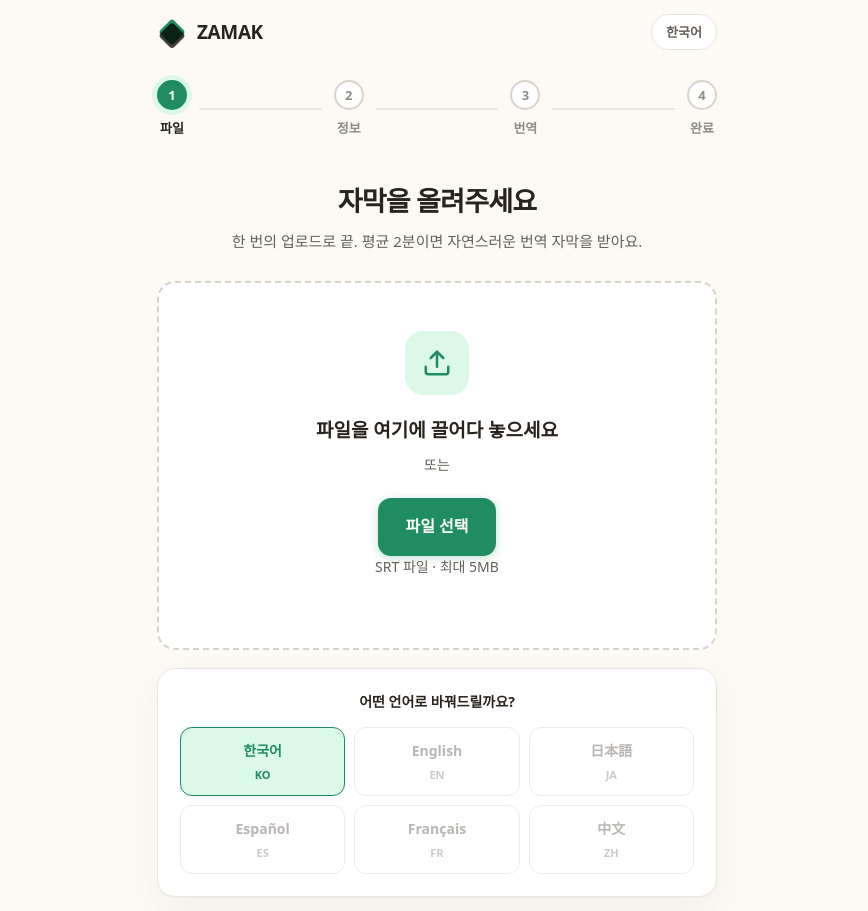
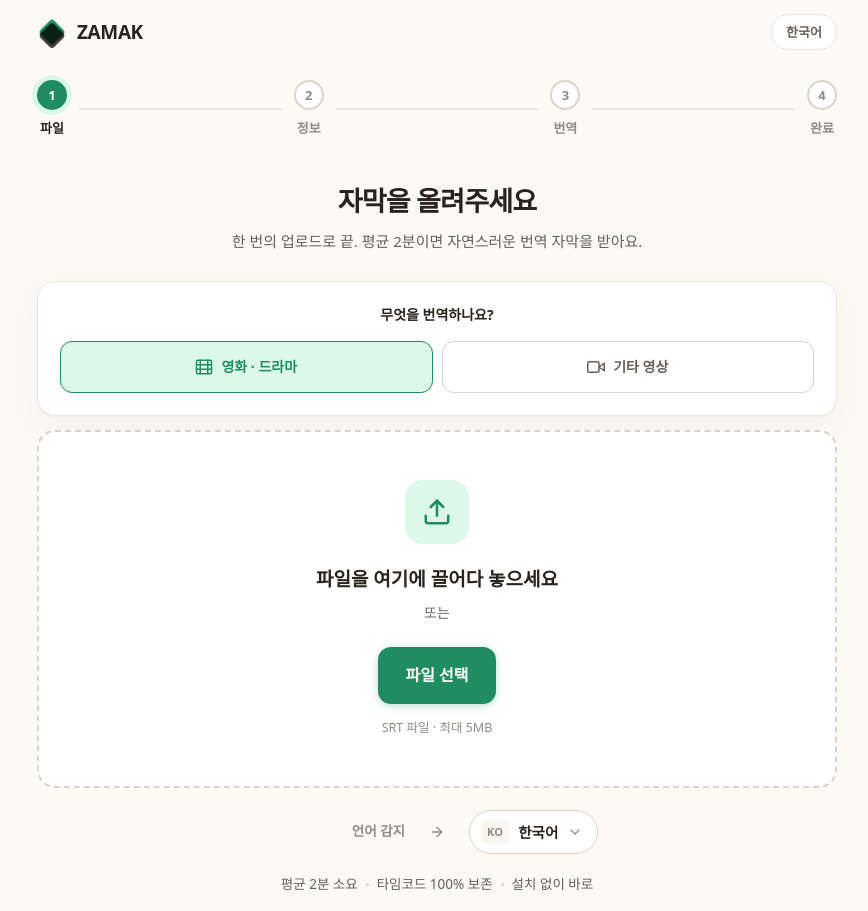
Before and after one commit to mut36/zamak, a Next.js app: page / in a window 1280 px wide. Shown: the top 911 px of the page, without its empty margins (203-1071 px from the left). Built offline with nearby package versions, Linux system fonts and the light colour scheme; a web font is replaced by a local one.

Commit message:
Polish Simple wizard UI and set version to 0.2.0
Align SemVer with the two real milestones (initial product, ZAMAK
redesign), and ship upload/info polish: custom language select,
centered langflow, active-step ripple, and cursor/spacing tweaks.

Co-authored-by: Cursor <cursoragent@cursor.com>

```diff
--- a/app/components/simple/InfoStep.tsx
+++ b/app/components/simple/InfoStep.tsx
@@ -147,7 +147,7 @@ function MovieInfo({
       )}
 
       {!busy && (
-        <div className='field'>
+        <div className='field mt-6'>
           <label>{c.notesLabel}</label>
           <p className='text-[12px] text-ink-3 mb-2'>{c.notesHint}</p>
           <textarea
--- /dev/null
+++ b/app/components/simple/LanguageSelect.tsx
@@ -0,0 +1,79 @@
+'use client';
+
+import { useEffect, useRef, useState } from 'react';
+import { ChevronDownIcon, CheckIcon } from '../icons';
+import { TARGET_LANGS, getTargetLang } from '../../config/languages';
+import { COPY } from '../../i18n/simpleCopy';
+
+interface LanguageSelectProps {
+  value: string;
+  onChange: (code: string) => void;
+}
+
+export function LanguageSelect({ value, onChange }: LanguageSelectProps) {
+  const [open, setOpen] = useState(false);
+  const rootRef = useRef<HTMLDivElement>(null);
+  const c = COPY.upload;
+  const current = getTargetLang(value) ?? TARGET_LANGS[0];
+
+  useEffect(() => {
+    if (!open) return;
+    const onDocClick = (e: MouseEvent) => {
+      if (rootRef.current && !rootRef.current.contains(e.target as Node)) setOpen(false);
+    };
+    const onKey = (e: KeyboardEvent) => {
+      if (e.key === 'Escape') setOpen(false);
+    };
+    document.addEventListener('mousedown', onDocClick);
+    document.addEventListener('keydown', onKey);
+    return () => {
+      document.removeEventListener('mousedown', onDocClick);
+      document.removeEventListener('keydown', onKey);
+    };
+  }, [open]);
+
+  return (
+    <div className='lselect' ref={rootRef}>
+      <button
+        type='button'
+        className={`lselect-trigger${open ? ' open' : ''}`}
+        onClick={() => setOpen((o) => !o)}
+        aria-haspopup='listbox'
+        aria-expanded={open}
+        aria-label={c.langLabel}
+      >
+        <span className='lselect-mono'>{current.mono}</span>
+        <span className='lselect-label'>{current.label}</span>
+        <ChevronDownIcon className='lselect-chev' />
+      </button>
+
+      {open && (
+        <ul className='lselect-menu' role='listbox'>
+          {TARGET_LANGS.map((lang) => (
+            <li key={lang.code} role='presentation'>
+              <button
+                type='button'
+                role='option'
+                aria-selected={lang.code === value}
+                disabled={!lang.enabled}
+                onClick={() => {
+                  onChange(lang.code);
+                  setOpen(false);
+                }}
+                className={`lselect-opt${lang.code === value ? ' on' : ''}`}
+              >
+                <span className='lselect-mono'>{lang.mono}</span>
+                <span className='lselect-label'>{lang.label}</span>
+                {lang.enabled ? (
+                  lang.code === value && <CheckIcon className='lselect-check' />
+                ) : (
+                  <span className='lselect-soon'>{c.comingSoon}</span>
+                )}
+              </button>
+            </li>
+          ))}
+        </ul>
+      )}
+    </div>
+  );
+}
--- a/app/components/simple/UploadStep.tsx
+++ b/app/components/simple/UploadStep.tsx
@@ -1,8 +1,8 @@
 'use client';
 
 import { useRef, useState, type DragEvent } from 'react';
-import { UploadIcon, FilmIcon, VideoIcon } from '../icons';
-import { TARGET_LANGS } from '../../config/languages';
+import { UploadIcon, FilmIcon, VideoIcon, ArrowRightIcon } from '../icons';
+import { LanguageSelect } from './LanguageSelect';
 import type { ContentType } from '../../types/translation';
 import { COPY } from '../../i18n/simpleCopy';
 
@@ -39,6 +39,29 @@ export function UploadStep({
       <div className='head text-center mb-7'>
         <h1>{c.title}</h1>
         <p>{c.subtitle}</p>
+      </div>
+
+      {/* Content type — above the dropzone */}
+      <div className='card qcard mb-[14px]'>
+        <p className='qlabel'>{c.typeLabel}</p>
+        <div className='seg'>
+          <button
+            type='button'
+            onClick={() => onContentType('movie')}
+            className={`segbtn${contentType === 'movie' ? ' on' : ''}`}
+          >
+            <FilmIcon />
+            {c.typeMovie}
+          </button>
+          <button
+            type='button'
+            onClick={() => onContentType('other')}
+            className={`segbtn${contentType === 'other' ? ' on' : ''}`}
+          >
+            <VideoIcon />
+            {c.typeOther}
+          </button>
+        </div>
       </div>
 
       {/* Dropzone */}
@@ -95,49 +118,11 @@ export function UploadStep({
         </p>
       )}
 
-      {/* Target language */}
-      <div className='card qcard mt-[18px]'>
-        <p className='qlabel'>{c.langLabel}</p>
-        <div className='langgrid'>
-          {TARGET_LANGS.map((lang) => (
-            <button
-              key={lang.code}
-              type='button'
-              disabled={!lang.enabled}
-              onClick={() => lang.enabled && onTargetLang(lang.code)}
-              className={`langbtn${targetLang === lang.code ? ' on' : ''}${
-                lang.enabled ? '' : ' opacity-45 cursor-not-allowed'
-              }`}
-              title={lang.enabled ? undefined : c.comingSoon}
-            >
-              <span>{lang.label}</span>
-              <span className='lc'>{lang.mono}</span>
-            </button>
-          ))}
-        </div>
-      </div>
-
-      {/* Content type */}
-      <div className='card qcard mt-[14px]'>
-        <p className='qlabel'>{c.typeLabel}</p>
-        <div className='seg'>
-          <button
-            type='button'
-            onClick={() => onContentType('movie')}
-            className={`segbtn${contentType === 'movie' ? ' on' : ''}`}
-          >
-            <FilmIcon />
-            {c.typeMovie}
-          </button>
-          <button
-            type='button'
-            onClick={() => onContentType('other')}
-            className={`segbtn${contentType === 'other' ? ' on' : ''}`}
-          >
-            <VideoIcon />
-            {c.typeOther}
-          </button>
-        </div>
+      {/* Target language — chromeless "detected → target" flow */}
+      <div className='langflow'>
+        <span className='langflow-src'>{c.langDetect}</span>
+        <ArrowRightIcon className='langflow-arrow' />
+        <LanguageSelect value={targetLang} onChange={onTargetLang} />
       </div>
 
       {/* Reassurance */}
--- a/app/globals.css
+++ b/app/globals.css
@@ -26,11 +26,15 @@
   --radius: 18px;
   --radius-sm: 12px;
 
-  --shadow: 0 1px 2px oklch(0.4 0.02 80 / 0.04), 0 12px 32px oklch(0.45 0.03 80 / 0.06);
-  --shadow-lg: 0 2px 4px oklch(0.4 0.02 80 / 0.04), 0 18px 48px oklch(0.45 0.03 80 / 0.09);
+  --shadow:
+    0 1px 2px oklch(0.4 0.02 80 / 0.04), 0 12px 32px oklch(0.45 0.03 80 / 0.06);
+  --shadow-lg:
+    0 2px 4px oklch(0.4 0.02 80 / 0.04), 0 18px 48px oklch(0.45 0.03 80 / 0.09);
 
   --mono: var(--font-jetbrains-mono), ui-monospace, 'SFMono-Regular', monospace;
-  --sans: 'Pretendard Variable', 'Pretendard', var(--font-jetbrains-mono), system-ui, sans-serif;
+  --sans:
+    'Pretendard Variable', 'Pretendard', var(--font-jetbrains-mono), system-ui,
+    sans-serif;
 }
 
 /* Pro workspace theme — cool blue. Applied via <html data-theme="pro">. */
@@ -83,9 +87,22 @@ body {
   color: var(--ink);
   line-height: 1.6;
   -webkit-font-smoothing: antialiased;
+  /* Arrow cursor over static text everywhere; editable fields opt back in below */
+  cursor: default;
 }
 .mono {
   font-family: var(--mono);
+}
+input,
+textarea,
+[contenteditable] {
+  cursor: text;
+}
+button {
+  cursor: pointer;
+}
+button:disabled {
+  cursor: not-allowed;
 }
 ::selection {
   background: var(--accent-soft);
@@ -135,6 +152,7 @@ body {
     font-size: 13px;
     font-weight: 600;
     color: var(--ink-2);
+    cursor: default;
   }
 
   /* Step tracker */
@@ -158,10 +176,32 @@ body {
     transition: 0.2s;
   }
   .step.active .dot {
+    position: relative;
     border-color: var(--accent);
     background: var(--accent);
     color: #fff;
     box-shadow: 0 0 0 5px var(--accent-soft);
+  }
+  /* Repeating light ripple radiating out from the active dot */
+  .step.active .dot::after {
+    content: '';
+    position: absolute;
+    inset: -2px;
+    border-radius: 50%;
+    box-shadow: 0 0 0 0 oklch(var(--accent-rgbish) / 0.45);
+    animation: dot-ripple 2s ease-out infinite;
+    pointer-events: none;
+  }
+  @keyframes dot-ripple {
+    0% {
+      box-shadow: 0 0 0 0 oklch(var(--accent-rgbish) / 0.45);
+    }
+    70% {
+      box-shadow: 0 0 0 14px oklch(var(--accent-rgbish) / 0);
+    }
+    100% {
+      box-shadow: 0 0 0 0 oklch(var(--accent-rgbish) / 0);
+    }
   }
   .step.done .dot {
     border-color: var(--accent);
@@ -221,7 +261,7 @@ body {
     padding: 48px 28px;
     text-align: center;
     transition: 0.18s;
-    cursor: pointer;
+    cursor: default;
   }
   .drop:hover {
     border-color: var(--accent-line);
@@ -251,15 +291,19 @@ body {
     color: var(--ink);
     margin: 0 0 8px;
   }
-  .drop p {
+  .drop p:not(.fmt) {
     font-size: 14px;
     color: var(--ink-2);
     margin: 0 0 22px;
   }
-  .fmt {
+  .drop .btn-lg {
+    margin-bottom: 12px;
+  }
+  .drop p.fmt {
     font-size: 12.5px;
     color: var(--ink-3);
-    margin-top: 18px;
+    margin: 0;
+    padding-top: 2px;
   }
 
   /* Buttons */
@@ -324,42 +368,147 @@ body {
     text-align: center;
     color: var(--ink);
   }
-  .langgrid {
+
+  /* Target-language row — chromeless "detected → target" flow, no card.
+     Muted source label → arrow → prominent target pill. */
+  .langflow {
+    /* 1fr | arrow | 1fr — keeps the arrow at the exact horizontal center
+       even though the side items have different widths */
     display: grid;
-    grid-template-columns: repeat(3, 1fr);
+    grid-template-columns: 1fr auto 1fr;
+    align-items: center;
+    gap: 24px;
+    margin-top: 22px;
+  }
+  .langflow-src {
+    justify-self: end;
+    color: var(--ink-3);
+    font-size: 13.5px;
+    font-weight: 600;
+  }
+  .langflow > .lselect {
+    justify-self: start;
+  }
+  .langflow-arrow {
+    width: 16px;
+    height: 16px;
+    color: var(--ink-3);
+    flex: none;
+  }
+
+  /* Target-language dropdown (custom, replaces native <select>) */
+  /* Centered, content-hugging pill (echoes the top-bar lang-pill) */
+  .lselect {
+    position: relative;
+    display: inline-block;
+  }
+  .lselect-trigger {
+    display: inline-flex;
+    align-items: center;
     gap: 9px;
-  }
-  .langbtn {
     border: 1.5px solid var(--border-strong);
     background: var(--surface);
-    border-radius: 12px;
-    padding: 12px 8px;
+    border-radius: 999px;
+    padding: 9px 14px 9px 11px;
+    font-size: 14.5px;
+    font-weight: 600;
+    color: var(--ink);
+    cursor: pointer;
+    transition: 0.13s;
+  }
+  .lselect-trigger:hover {
+    border-color: var(--accent-line);
+  }
+  .lselect-trigger.open {
+    border-color: var(--accent);
+    box-shadow: 0 0 0 4px var(--accent-soft);
+  }
+  .lselect-label {
+    white-space: nowrap;
+  }
+  .lselect-mono {
+    font-family: var(--mono);
+    font-size: 11px;
+    font-weight: 700;
+    color: var(--ink-3);
+    background: var(--surface-2);
+    border-radius: 6px;
+    padding: 3px 6px;
+    letter-spacing: 0.02em;
+    flex: none;
+  }
+  .lselect-chev {
+    width: 16px;
+    height: 16px;
+    color: var(--ink-3);
+    flex: none;
+    transition: transform 0.16s ease;
+  }
+  .lselect-trigger.open .lselect-chev {
+    transform: rotate(180deg);
+    color: var(--accent);
+  }
+  .lselect-menu {
+    position: absolute;
+    left: 50%;
+    transform: translateX(-50%);
+    top: calc(100% + 8px);
+    z-index: 20;
+    min-width: 240px;
+    background: var(--surface);
+    border: 1.5px solid var(--border-strong);
+    border-radius: var(--radius-sm);
+    box-shadow: var(--shadow-lg);
+    padding: 6px;
+    max-height: 280px;
+    overflow-y: auto;
+    animation: fadeIn 0.15s ease both;
+  }
+  .lselect-opt {
+    width: 100%;
+    display: flex;
+    align-items: center;
+    gap: 10px;
+    padding: 10px 10px;
+    border-radius: 9px;
     font-size: 14px;
     font-weight: 600;
     color: var(--ink-2);
-    transition: 0.12s;
-    display: flex;
-    flex-direction: column;
-    align-items: center;
-    gap: 3px;
+    transition: 0.1s;
+    text-align: left;
   }
-  .langbtn .lc {
-    font-family: var(--mono);
-    font-size: 11px;
-    color: var(--ink-3);
+  .lselect-opt:not(:disabled):hover {
+    background: var(--surface-2);
   }
-  .langbtn:hover {
-    border-color: var(--accent-line);
-  }
-  .langbtn.on {
-    border-color: var(--accent);
+  .lselect-opt.on {
     background: var(--accent-soft);
     color: var(--accent);
   }
-  .langbtn.on .lc {
+  .lselect-opt.on .lselect-mono {
+    background: var(--surface);
     color: var(--accent);
   }
-
+  .lselect-opt:disabled {
+    opacity: 0.5;
+    cursor: not-allowed;
+  }
+  .lselect-check {
+    width: 16px;
+    height: 16px;
+    color: var(--accent);
+    flex: none;
+    margin-left: auto;
+  }
+  .lselect-soon {
+    font-size: 11px;
+    font-weight: 700;
+    color: var(--ink-3);
+    background: var(--surface-2);
+    border-radius: 6px;
+    padding: 3px 7px;
+    margin-left: auto;
+    flex: none;
+  }
   /* Reassurance line */
   .reassure {
     display: flex;
--- a/app/i18n/simpleCopy.ts
+++ b/app/i18n/simpleCopy.ts
@@ -15,6 +15,7 @@ export const COPY = {
     browse: '파일 선택',
     formats: 'SRT 파일 · 최대 5MB',
     langLabel: '어떤 언어로 바꿔드릴까요?',
+    langDetect: '언어 감지',
     comingSoon: '곧 지원',
     typeLabel: '무엇을 번역하나요?',
     typeMovie: '영화 · 드라마',
--- a/app/page.tsx
+++ b/app/page.tsx
@@ -17,6 +17,8 @@ import type { ContentType, MovieInfo } from './types/translation';
 import { COPY } from './i18n/simpleCopy';
 
 const EMPTY_MOVIE_INFO: MovieInfo = { title: '', year: '', notes: '' };
+// Keep in sync with package.json version.
+const APP_VERSION = '0.2.0';
 
 function isSrt(file: File): boolean {
   return file.name.toLowerCase().endsWith('.srt');
@@ -188,12 +190,12 @@ export default function Home() {
 
   return (
     <div className='min-h-screen'>
-      <header className='flex items-center justify-between max-w-[600px] mx-auto px-5 h-16'>
+      <header className='flex items-center justify-between w-full max-w-[600px] lg:max-w-[840px] mx-auto px-5 h-16'>
         <BrandMark />
         <span className='lang-pill'>{COPY.langPill}</span>
       </header>
 
-      <main className='max-w-[600px] mx-auto px-5 pt-4 pb-24'>
+      <main className='w-full max-w-[600px] lg:max-w-[840px] mx-auto px-5 pt-4 pb-14'>
         <StepTracker current={step} />
 
         {step === 0 && (
@@ -253,6 +255,11 @@ export default function Home() {
           />
         )}
       </main>
+
+      <footer className='w-full max-w-[600px] lg:max-w-[840px] mx-auto px-5 pb-10 text-center text-ink-3'>
+        <p className='mono text-[12px]'>v{APP_VERSION} · Beta</p>
+        <p className='text-[12px] mt-1'>© 2026 ZAMAK. All rights reserved.</p>
+      </footer>
     </div>
   );
 }
--- a/package.json
+++ b/package.json
@@ -1,6 +1,6 @@
 {
   "name": "srt-translator-web",
-  "version": "0.16.0",
+  "version": "0.2.0",
   "private": true,
   "scripts": {
     "dev": "next dev",
```
Also changed, not shown: 2 other files (tests, documents, lock files or other folders).
